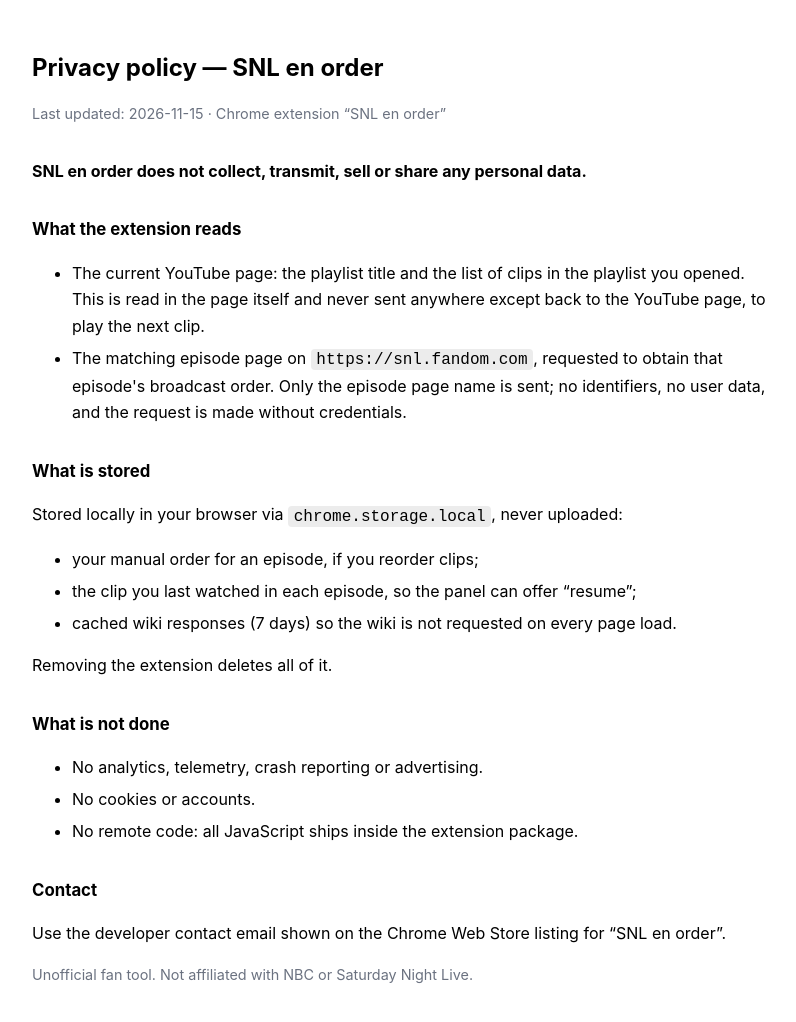
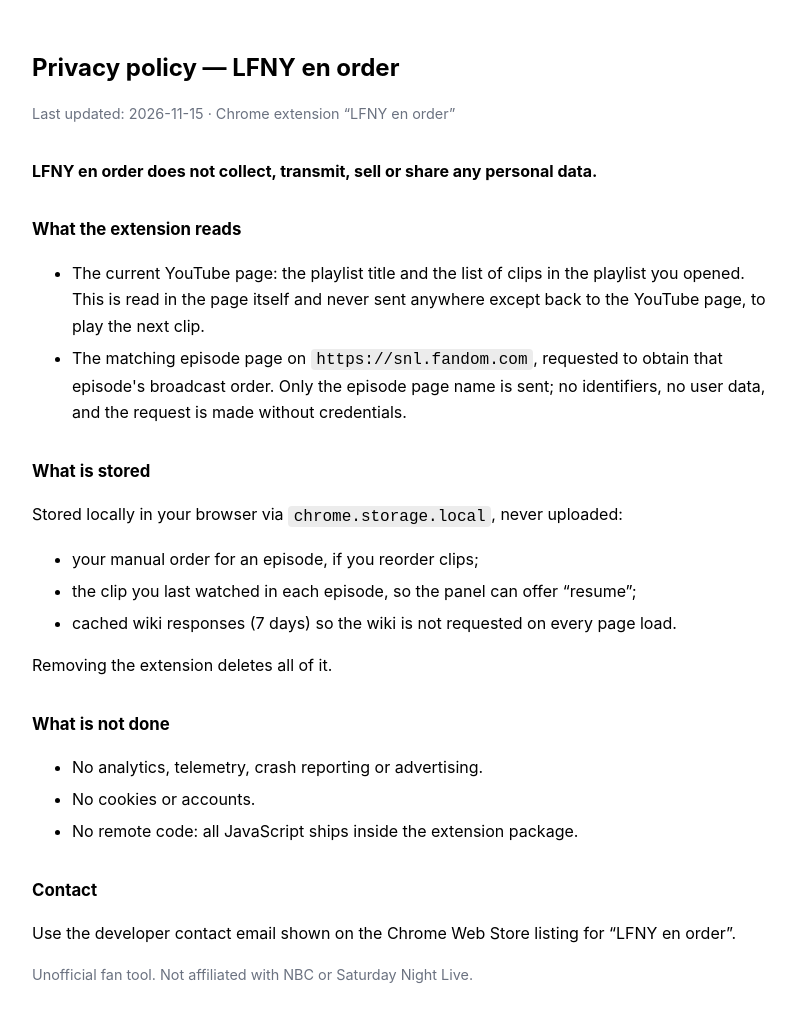
Before and after one commit to agtamts/lfny-en-order-policy, a plain HTML site: page index.html in a window 1280 px wide. Shown: the whole page, without its empty margins (240-1036 px from the left). Drawn offline with Linux system fonts and the light colour scheme.

Commit message:
sync privacy policy from the extension repo

```diff
--- a/index.html
+++ b/index.html
@@ -3,7 +3,7 @@
 <head>
 <meta charset="utf-8">
 <meta name="viewport" content="width=device-width, initial-scale=1">
-<title>Privacy policy — SNL en order</title>
+<title>Privacy policy — LFNY en order</title>
 <style>
   :root { color-scheme: light dark; }
   body { max-width: 46rem; margin: 3rem auto; padding: 0 1.25rem;
@@ -16,10 +16,10 @@
 </style>
 </head>
 <body>
-<h1>Privacy policy — SNL en order</h1>
-<p class="meta">Last updated: 2026-11-15 · Chrome extension “SNL en order”</p>
+<h1>Privacy policy — LFNY en order</h1>
+<p class="meta">Last updated: 2026-11-15 · Chrome extension “LFNY en order”</p>
 
-<p><strong>SNL en order does not collect, transmit, sell or share any personal data.</strong></p>
+<p><strong>LFNY en order does not collect, transmit, sell or share any personal data.</strong></p>
 
 <h2>What the extension reads</h2>
 <ul>
@@ -48,7 +48,7 @@
 </ul>
 
 <h2>Contact</h2>
-<p>Use the developer contact email shown on the Chrome Web Store listing for “SNL en order”.</p>
+<p>Use the developer contact email shown on the Chrome Web Store listing for “LFNY en order”.</p>
 
 <p class="meta">Unofficial fan tool. Not affiliated with NBC or Saturday Night Live.</p>
 </body>
```
